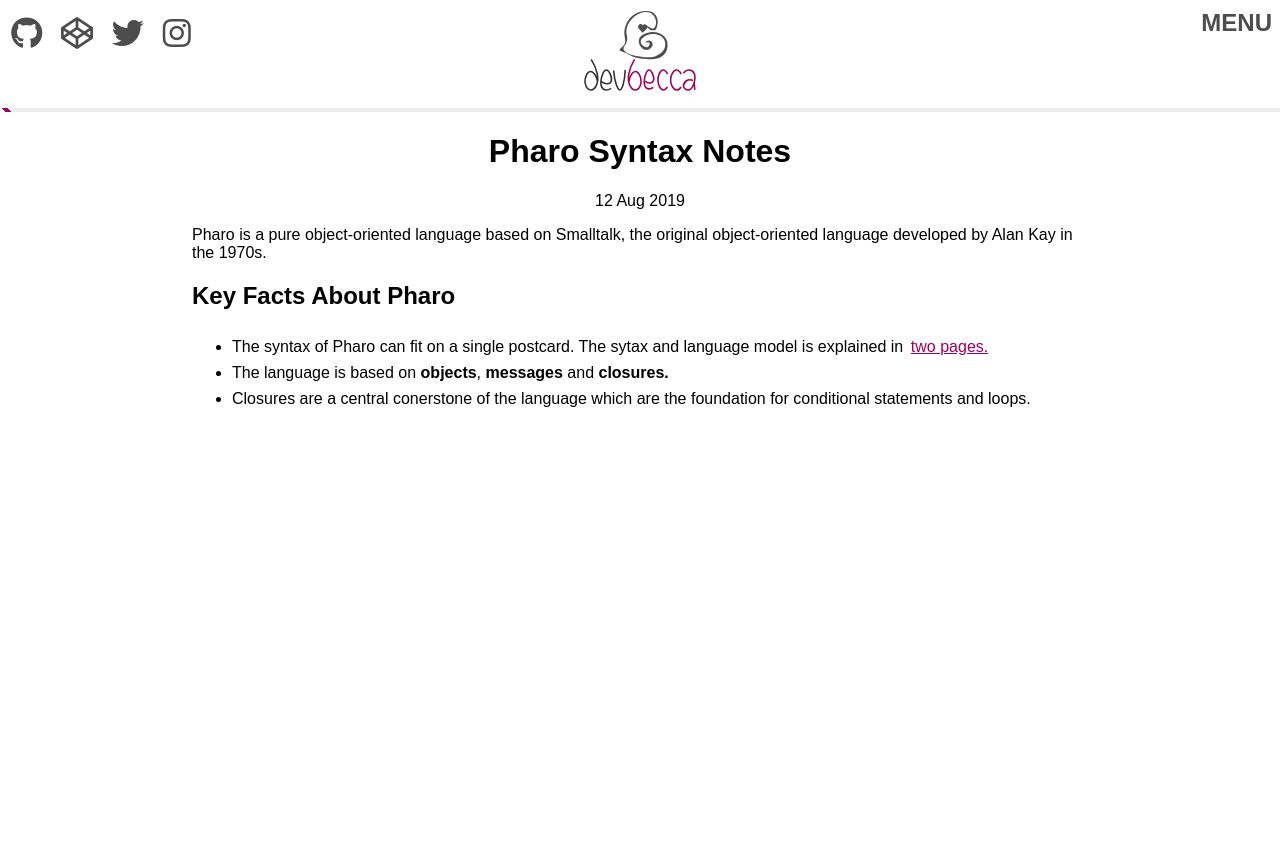
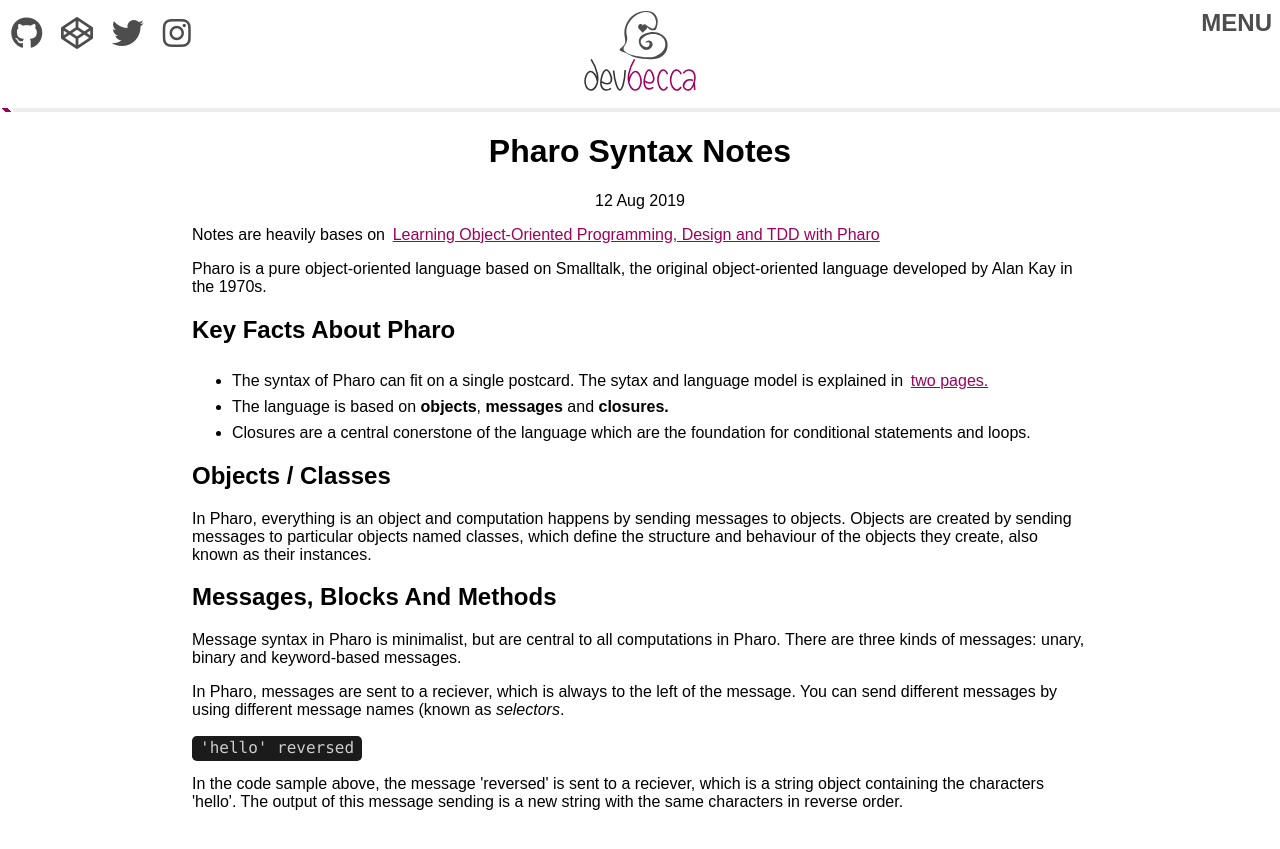
Before and after one commit to Becca9941/Becca9941.github.io, a Jekyll site: the page built from _posts/2019-08-12-pharo-syntax-notes.html, in a window 1280 px wide. Shown: the top 849 px of the page. Built offline with Jekyll 4.4.1, drawn with Linux system fonts in a browser that asks for light colours; nearby versions of some CDN libraries.

Commit message:
writing about objects and messages

```diff
--- a/_posts/2019-08-12-pharo-syntax-notes.html
+++ b/_posts/2019-08-12-pharo-syntax-notes.html
@@ -4,6 +4,8 @@ title: Pharo Syntax notes
 categories: [reading notes]
 tags: [pharo, smalltalk, blocks, closures, objects, messages, classes]
 ---
+
+<p>Notes are heavily bases on <a href="https://books.pharo.org/learning-oop/" target="_blank">Learning Object-Oriented Programming, Design and TDD with Pharo</a></p>
 
 <p>Pharo is a pure object-oriented language based on Smalltalk, the original object-oriented language developed by Alan Kay in the 1970s.</p>
 
@@ -13,3 +15,18 @@ tags: [pharo, smalltalk, blocks, closures, objects, messages, classes]
   <li>The syntax of Pharo can fit on a single postcard. The sytax and language model is explained in <a href="http://files.pharo.org/media/pharoCheatSheet.pdf" target="_blank">two pages.</a></li>
   <li>The language is based on <strong>objects</strong>, <strong>messages</strong> and <strong>closures.</strong></li>
   <li>Closures are a central conerstone of the language which are the foundation for conditional statements and loops.</li>
+</ul>
+
+<h2>Objects / Classes</h2>
+
+<p>In Pharo, everything is an object and computation happens by sending messages to objects. Objects are created by sending messages to particular objects named classes, which define the structure and behaviour of the objects they create, also known as their instances.</p>
+
+<h2>Messages, blocks and methods</h2>
+
+<p>Message syntax in Pharo is minimalist, but are central to all computations in Pharo. There are three kinds of messages: unary, binary and keyword-based messages.</p>
+
+<p>In Pharo, messages are sent to a reciever, which is always to the left of the message. You can send different messages by using different message names (known as <em>selectors</em>.</p>
+
+<code class="lang-smalltalk">'hello' reversed</code>
+
+<p>In the code sample above, the message 'reversed' is sent to a reciever, which is a string object containing the characters 'hello'. The output of this message sending is a new string with the same characters in reverse order.</p>
```
